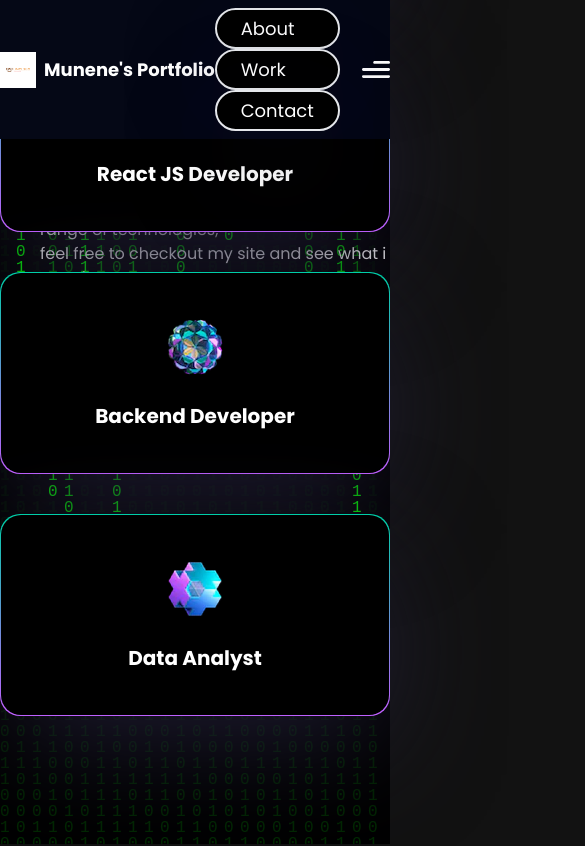
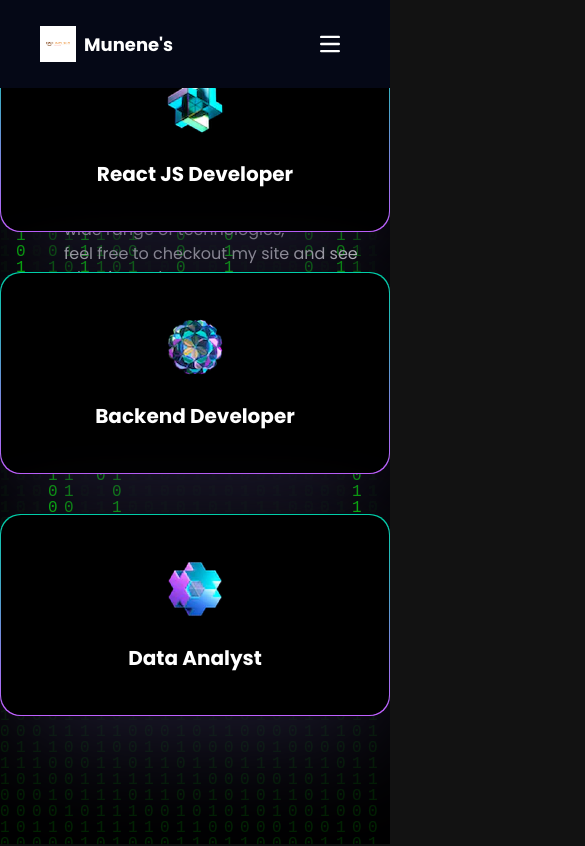
Before and after one commit to UNCL3LO/Portfolio-Site, a React (Vite) app: page / in a window 390 px wide. Shown: the top 846 px of the page, 585 px wide, since content can reach past the window. Built offline with nearby package versions, Linux system fonts and the light colour scheme.

Commit message:
Improved mobile responsiveness of navbar, tech  and contacts

```diff
--- a/src/components/Contact.jsx
+++ b/src/components/Contact.jsx
@@ -1,19 +1,50 @@
-import React from 'react'
+import React from 'react';
 
 const Contact = () => {
   return (
-    <footer className="bg-white text-center p-12 relative">
-            <p className="text-black text-sm">&copy; 2025</p>
+    <footer className="bg-white text-center p-8 md:p-12 relative">
+      {/* Footer Text */}
+      <p className="text-black text-xs md:text-sm">&copy; 2025</p>
       <p className="text-black text-lg mt-4">HAVE A PROJECT IN MIND?</p>
-            <h1 className="text-gray-200 text-6xl font-bold mt-4">LET'S TALK</h1>
-            <div className="flex justify-center gap-4 mt-8">
+      <h1 className="text-gray-200 text-4xl md:text-6xl font-bold mt-4">
+        LET'S TALK
+      </h1>
 
-                <a href="https://www.linkedin.com/in/collins-munene-90b410240" target="_blank" rel="noopener noreferrer" className="border-2 border-black rounded-full px-6 py-2 text-black font-bold hover:bg-black hover:text-white transition">LINKEDIN</a>
-                <a href="mailto:collinsmunene398@gmail.com" target="_blank" rel="noopener noreferrer" className="border-2 border-black rounded-full px-6 py-2 text-black font-bold hover:bg-black hover:text-white transition">collinsmunene398@gmail.com</a>
+      {/* Links */}
+      <div className="flex flex-col sm:flex-row justify-center gap-4 mt-8">
+        <a
+          href="https://www.linkedin.com/in/collins-munene-90b410240"
+          target="_blank"
+          rel="noopener noreferrer"
+          className="border-2 border-black rounded-full px-4 py-2 md:px-6 md:py-2 text-black font-bold hover:bg-black hover:text-white transition"
+        >
+          LINKEDIN
+        </a>
+        <a
+          href="mailto:collinsmunene398@gmail.com"
+          target="_blank"
+          rel="noopener noreferrer"
+          className="border-2 border-black rounded-full px-4 py-2 md:px-6 md:py-2 text-black font-bold hover:bg-black hover:text-white transition"
+        >
+          collinsmunene398@gmail.com
+        </a>
       </div>
-            <div className="text-gray-500 text-sm mt-8">
-                <p>Design by <a href="#" className="text-black font-bold">Munene C</a> | Development by <a href="#" className="text-black font-bold">Munene C</a></p>
+
+      {/* Design and Development Credits */}
+      <div className="text-gray-500 text-xs md:text-sm mt-8">
+        <p>
+          Design by{' '}
+          <a href="#" className="text-black font-bold">
+            Munene C
+          </a>{' '}
+          | Development by{' '}
+          <a href="#" className="text-black font-bold">
+            Munene C
+          </a>
+        </p>
       </div>
+
+      {/* Back to Top Button */}
       <button
         className="fixed bottom-4 right-4 bg-black text-white p-3 rounded-full hidden md:block hover:bg-gray-800 transition"
         id="backToTop"
@@ -21,9 +52,8 @@ const Contact = () => {
       >
         ↑
       </button>
+    </footer>
+  );
+};
 
-        </footer>
-  )
-}
-
-export default Contact
+export default Contact;
--- a/src/components/Hero.jsx
+++ b/src/components/Hero.jsx
@@ -34,7 +34,7 @@ className='w-full green-pink-gradient p-[1px] rounded-[20px] shadow-card'
 const Hero = () => {
   return (
     <section className='relative w-full h-screen mx-auto'>
-      <div className={'${styles.paddingX} absolute inset-0 top-[120px] max-w-7xl mx-auto flex flex-row items-start gap-5'}>
+      <div className={`${styles.paddingX} absolute inset-0 top-[120px] max-w-7xl mx-auto flex flex-row items-start gap-5`}>
         <div className='flex flex-col justify-center items-center mt-5'>
           <div className='w-5 h-5 rounded-full bg-[#f5f8f8]'/>
 
@@ -48,7 +48,9 @@ const Hero = () => {
 
       <h2 className={styles.sectionHeadText}>
       MUNENE</h2>
-  <p className={'${styles.heroSubText} mt-2 text-white'}>I develop quality web apps with a wide range of technologies, <br/>feel free to checkout my site and see what i can do.</p>
+  <p className={'${styles.heroSubText} mt-2 text-white'}>
+    I develop quality web apps with a wide range of technologies, <br/>
+  feel free to checkout my site and see what i can do.</p>
 
         </div>
 
--- a/src/components/Navbar.jsx
+++ b/src/components/Navbar.jsx
@@ -1,54 +1,87 @@
-import React, {useEffect, useState} from 'react';
-import {Link  } from "react-router-dom";
+import React, { useState } from 'react';
+import { Link } from "react-router-dom";
 import { styles } from '../styles';
 import { navLinks } from '../constants';
-import {  logo, logoColor, menu, close} from "../assets";
-
+import { logoColor } from "../assets";
 
 const Navbar = () => {
-const [active, setActive] =useState('')
+  const [active, setActive] = useState('');
   const [toggle, setToggle] = useState(false);
+
   return (
-  <nav className={'${styles.paddindX} w-full flex items-center py-2 fixed top-0 z-20 bg-primary'}>
-<div className='w-full flex justify-between items-center max-w-7xl mx-auto'>
-  <Link to="/"
-  className='flex items-center gap-2'
-  onClick={()=>{
+    <nav className={`${styles.paddingX} w-full flex py-2 fixed top-0 z-20 bg-primary`}>
+      <div className="w-full flex flex-wrap justify-between mx-auto p-4">
+        {/* Logo */}
+        <Link
+          to="/"
+          className="flex items-center gap-2"
+          onClick={() => {
             setActive("");
-    window.scrollTo(0,0);
-  }}>
-    <img src={logoColor}  alt='logo' className='w-9 h-9 object-contain'/>
-    <p className='text-white text-[18px] font-bold cursor-pointer'>Munene's<span className='sm:block-hidden'> Portfolio</span> </p>
-
+            window.scrollTo(0, 0);
+          }}
+        >
+          <img src={logoColor} alt="logo" className="w-9 h-9 object-contain" />
+          <p className="text-white text-[18px] font-bold cursor-pointer">
+            Munene's<span className="sm:block hidden"> Portfolio</span>
+          </p>
         </Link>
 
-  <ul className='list sm:flex flex-row gap-10'>
-    {navLinks.map((Link) => (
+        {/* Mobile Menu Button */}
+        <button
+          type="button"
+          className="inline-flex items-center p-2 w-10 h-10 justify-center text-sm text-white-500 rounded-lg md:hidden hover:bg-gray-100 focus:outline-none focus:ring-2 focus:ring-gray-200"
+          aria-controls="navbar-default"
+          aria-expanded={toggle}
+          onClick={() => setToggle(!toggle)}
+        >
+          <span className="sr-only">Open main menu</span>
+          <svg
+            className="w-5 h-5"
+            aria-hidden="true"
+            xmlns="http://www.w3.org/2000/svg"
+            fill="none"
+            viewBox="0 0 17 14"
+          >
+            <path
+              stroke="currentColor"
+              strokeLinecap="round"
+              strokeLinejoin="round"
+              strokeWidth="2"
+              d="M1 1h15M1 7h15M1 13h15"
+            />
+          </svg>
+        </button>
+
+        {/* Navigation Menu */}
+        <div
+          className={`${
+            toggle ? "block" : "hidden"
+          } w-full md:block md:w-auto`}
+          id="navbar-default"
+        >
+          <ul className="font-medium flex flex-col p-4 md:p-0 mt-4 border rounded-lg md:flex-row md:space-x-8 rtl:space-x-reverse md:mt-0 md:border-0">
+            {navLinks.map((link) => (
               <li
-    key={Link.id}
-    className={`text-white bg-black text-[18px] font-normal cursor-pointer border-2 w-full hover:bg-black hover:text-black hover:border-white hover:-translate-x-1 p-[5px] px-6 rounded-[50px] shadow-card transition transform
-    ${active === Link.title ? 'bg-black text-white green-pink-gradient border-purple-400 hover:-translate-x-1' : 'hover:bg-white hover:text-black hover:border-2 hover:-translate-x-1'}`}
-    onClick={()=> setActive(Link.title)}
-
-
+                key={link.id}
+                className={`text-white text-[18px] font-normal cursor-pointer p-[5px] px-6 rounded-[50px] shadow-card transition transform
+                  ${
+                    active === link.title
+                      ? "bg-black text-white green-pink-gradient border-purple-400"
+                      : "hover:bg-white hover:text-black hover:border hover:scale-105"
+                  }`}
+                onClick={() => {
+                  setActive(link.title);
+                  setToggle(false); // Close menu after clicking a link
+                }}
               >
-      <a href={`#${Link.id}`}>{Link.title}</a>
-
+                <a href={`#${link.id}`}>{link.title}</a>
               </li>
             ))}
-
           </ul>
-  <div className='sm:hidden flex flex-1 justify-end items-center'>
-    <img src={menu}
-    alt='menu'
-    className='w-[28px] h-[28px]
-    object-contain cursor-pointer'
-    onClick={() => setToggle(!toggle)}/>
         </div>
       </div>
+    </nav>
+  );
+};
 
-  </nav>
-  )
-}
-
-export default Navbar
+export default Navbar;
--- a/src/components/Tech.jsx
+++ b/src/components/Tech.jsx
@@ -1,15 +1,21 @@
 import React from 'react';
 import { Tilt } from 'react-tilt';
 import { motion } from 'framer-motion';
-import { fadeIn } from '../utils/motion'; // Make sure you have this function
+import { fadeIn } from '../utils/motion'; // Ensure this function exists
 import { technologies } from '../constants';
 import { styles } from '../styles';
 
-const Tech = ({ index, title, icon }) => {
+const Tech = ({ index, title }) => {
   return (
-    <>
-    <h1 className={styles.sectionHeadText}>Tech Stack</h1>
+    <div className="w-full px-4">
+      {/* Section Title */}
+      <h1 className={`${styles.sectionHeadText} text-center mb-8`}>Tech Stack</h1>
+
+      {/* Technology Cards */}
+      <div className="grid grid-cols-2 sm:grid-cols-3 lg:grid-cols-4 gap-6">
+        {technologies.map((technology, index) => (
           <Tilt
+            key={technology.name}
             className="w-full"
             options={{
               max: 45,
@@ -21,20 +27,21 @@ const Tech = ({ index, title, icon }) => {
               variants={fadeIn('right', 'spring', 0.5 * index, 0.75)}
               className="w-full green-pink-gradient p-[1px] rounded-[20px] shadow-card"
             >
-        <div className="bg-black rounded-[20px] py-5 px-12 min-h-[280px] flex justify-evenly items-center flex-row">
-          {technologies.map((technologies, index) =>
-          (
-            <div className='m-2 w-full'>
-           <img src={technologies.icon} alt={title}
-           className="w-16 h-16 object-contain" />
-          <h3 className="text-white text-[20px] font-bold text-center">{technologies.name}</h3>
-
-          </div>))
-    }
+              <div className="bg-black rounded-[20px] py-4 px-4 flex flex-col items-center">
+                <img
+                  src={technology.icon}
+                  alt={technology.name}
+                  className="w-16 h-16 object-contain mb-2"
+                />
+                <h3 className="text-white text-[16px] font-bold text-center">
+                  {technology.name}
+                </h3>
               </div>
             </motion.div>
           </Tilt>
-    </>
+        ))}
+      </div>
+    </div>
   );
 };
 
```
Lines whose indentation alone changed are shown as unchanged.
